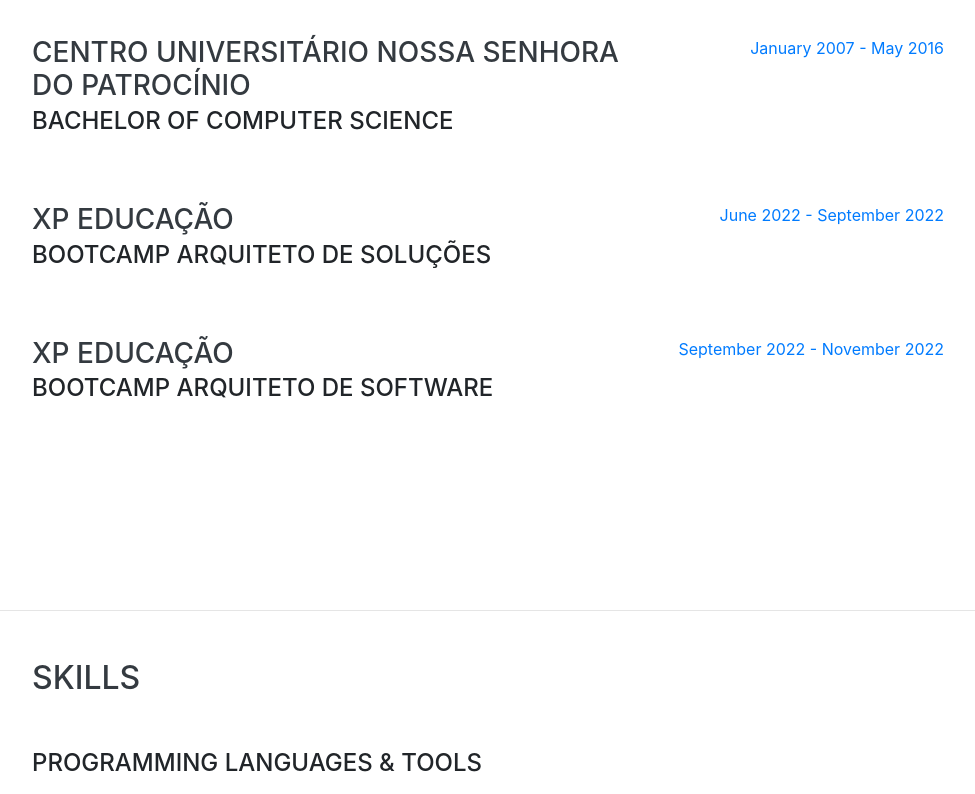
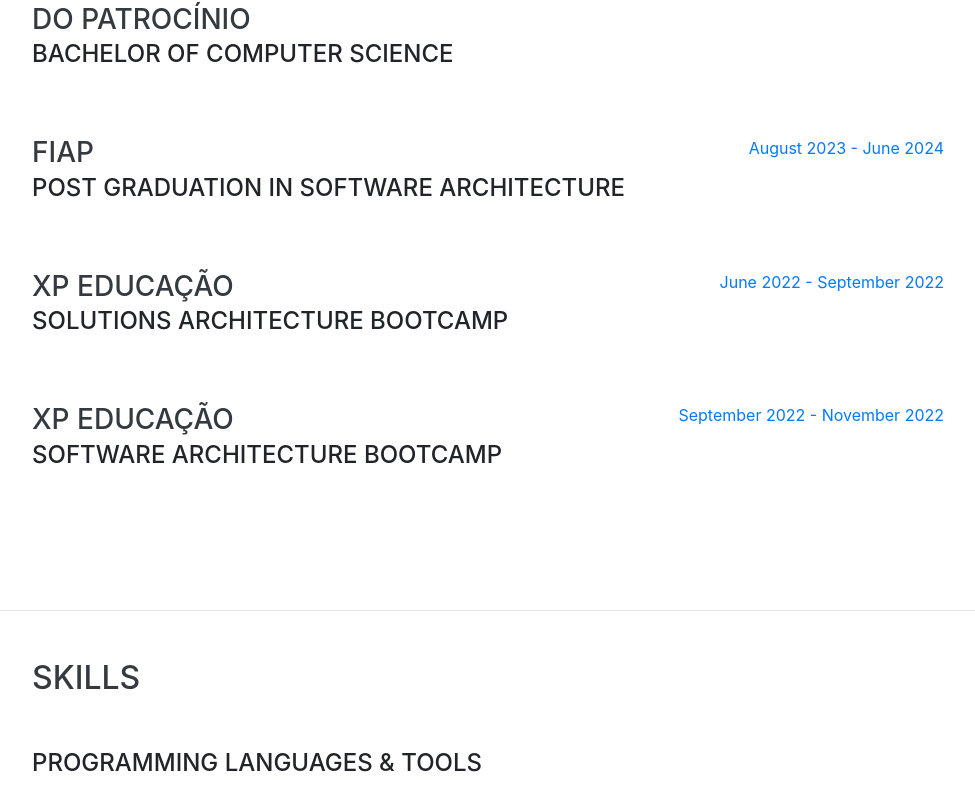
Before and after one commit to rafaelfelixmoraes/rafaelfelixmoraes.github.io, a website with bundled scripts: page index.html in a window 1280 px wide. Shown: the part 3317-4111 px from the top of the page, without its empty margins (288-1263 px from the left). Built offline with nearby package versions, Linux system fonts and the light colour scheme; files whose address does not match are found by name; a web font is replaced by a local one.

Commit message:
include post graduation

```diff
--- a/index.html
+++ b/index.html
@@ -244,8 +244,18 @@
 
         <div class="resume-item d-flex flex-column flex-md-row justify-content-between mb-5">
           <div class="resume-content">
+            <h3 class="mb-0">FIAP</h3>
+            <div class="subheading mb-3">Post Graduation in Software Architecture</div>
+          </div>
+          <div class="resume-date text-md-right">
+            <span class="text-primary">August 2023 - June 2024</span>
+          </div>
+        </div>
+
+        <div class="resume-item d-flex flex-column flex-md-row justify-content-between mb-5">
+          <div class="resume-content">
             <h3 class="mb-0">XP Educação</h3>
-            <div class="subheading mb-3">Bootcamp Arquiteto de Soluções</div>
+            <div class="subheading mb-3">Solutions Architecture Bootcamp</div>
           </div>
           <div class="resume-date text-md-right">
             <span class="text-primary">June 2022 - September 2022</span>
@@ -255,7 +265,7 @@
         <div class="resume-item d-flex flex-column flex-md-row justify-content-between mb-5">
           <div class="resume-content">
             <h3 class="mb-0">XP Educação</h3>
-            <div class="subheading mb-3">Bootcamp Arquiteto de Software</div>
+            <div class="subheading mb-3">Software Architecture Bootcamp</div>
           </div>
           <div class="resume-date text-md-right">
             <span class="text-primary">September 2022 - November 2022</span>
```
